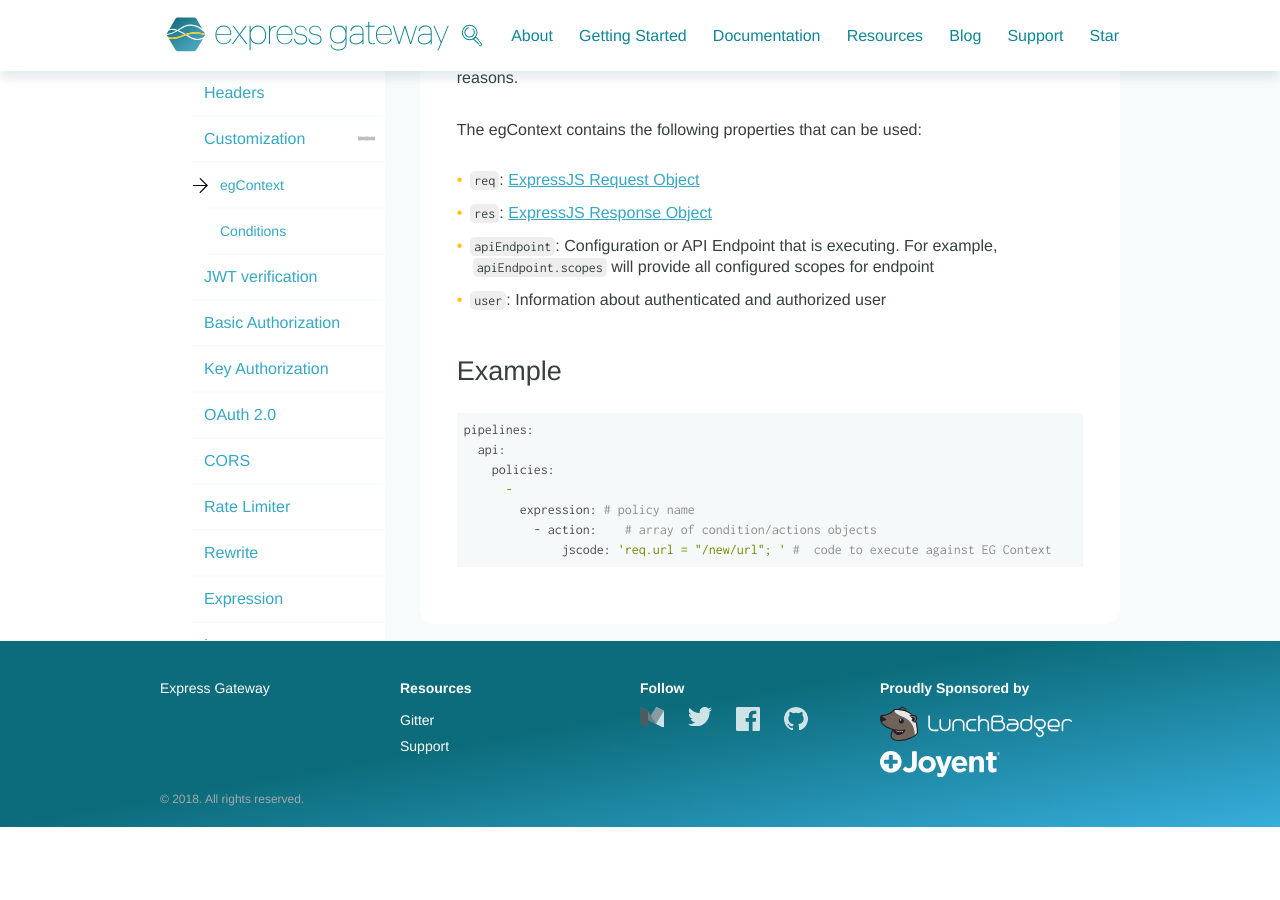
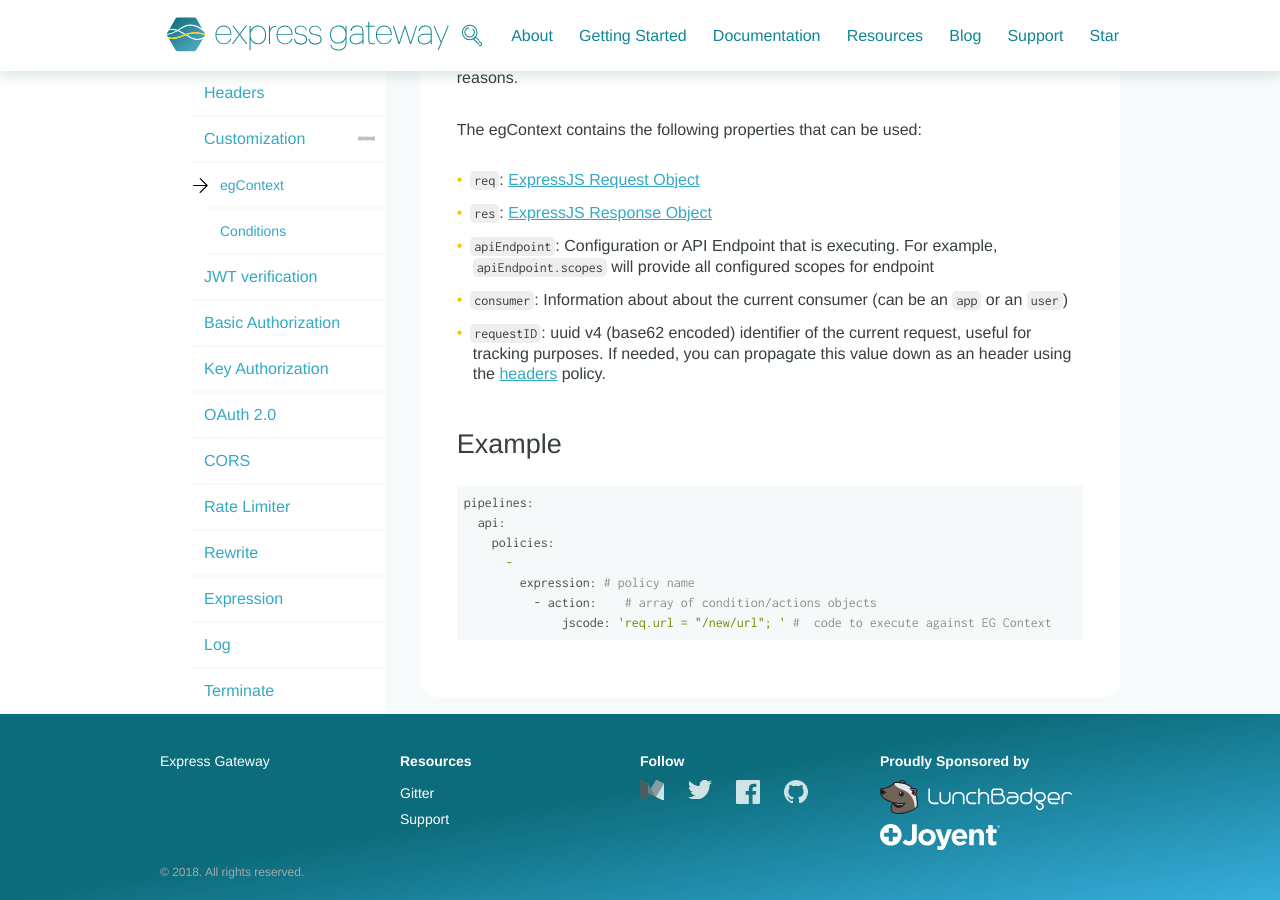
Before and after one commit to ExpressGateway/express-gateway.io, a Jekyll site: the page built from docs/policies/customization/eg-context.md, in a window 1280 px wide and 900 px high, scrolled down 316 px. Built offline with Jekyll 4.4.1, drawn with Linux system fonts in a browser that asks for light colours; nearby versions of some CDN libraries; some web fonts are replaced; comment, search, counter and statistics services are not loaded; before the commit the page ends 1143 px from its top, so only the background shows below that.

Commit message:
Add missing egContext fields

````diff
--- a/docs/policies/customization/eg-context.md
+++ b/docs/policies/customization/eg-context.md
@@ -17,7 +17,9 @@
 * `res`: [ExpressJS Response Object](https://expressjs.com/en/4x/api.html#res)
 * `apiEndpoint`: Configuration or API Endpoint that is executing.
 For example, `apiEndpoint.scopes` will provide all configured scopes for endpoint
-* `user`: Information about authenticated and authorized user
+* `consumer`: Information about about the current consumer (can be an `app` or an `user`)
+* `requestID`: uuid v4 (base62 encoded) identifier of the current request, useful for tracking purposes. If needed, you
+can propagate this value down as an header using the [headers][headers] policy.
 
 ### Example
 
@@ -30,6 +32,4 @@
           - action:    # array of condition/actions objects
               jscode: 'req.url = "/new/url"; ' #  code to execute against EG Context
 ```
-
-[gateway.config.yml]: {{ site.baseurl }}{% link docs/configuration/gateway.config.yml/index.md %}
-[policies]: {{ site.baseurl }}{% link docs/configuration/gateway.config.yml/policies.md %}
+[headers]: {{ site.baseurl }}{% link docs/policies/headers.md %}
````
